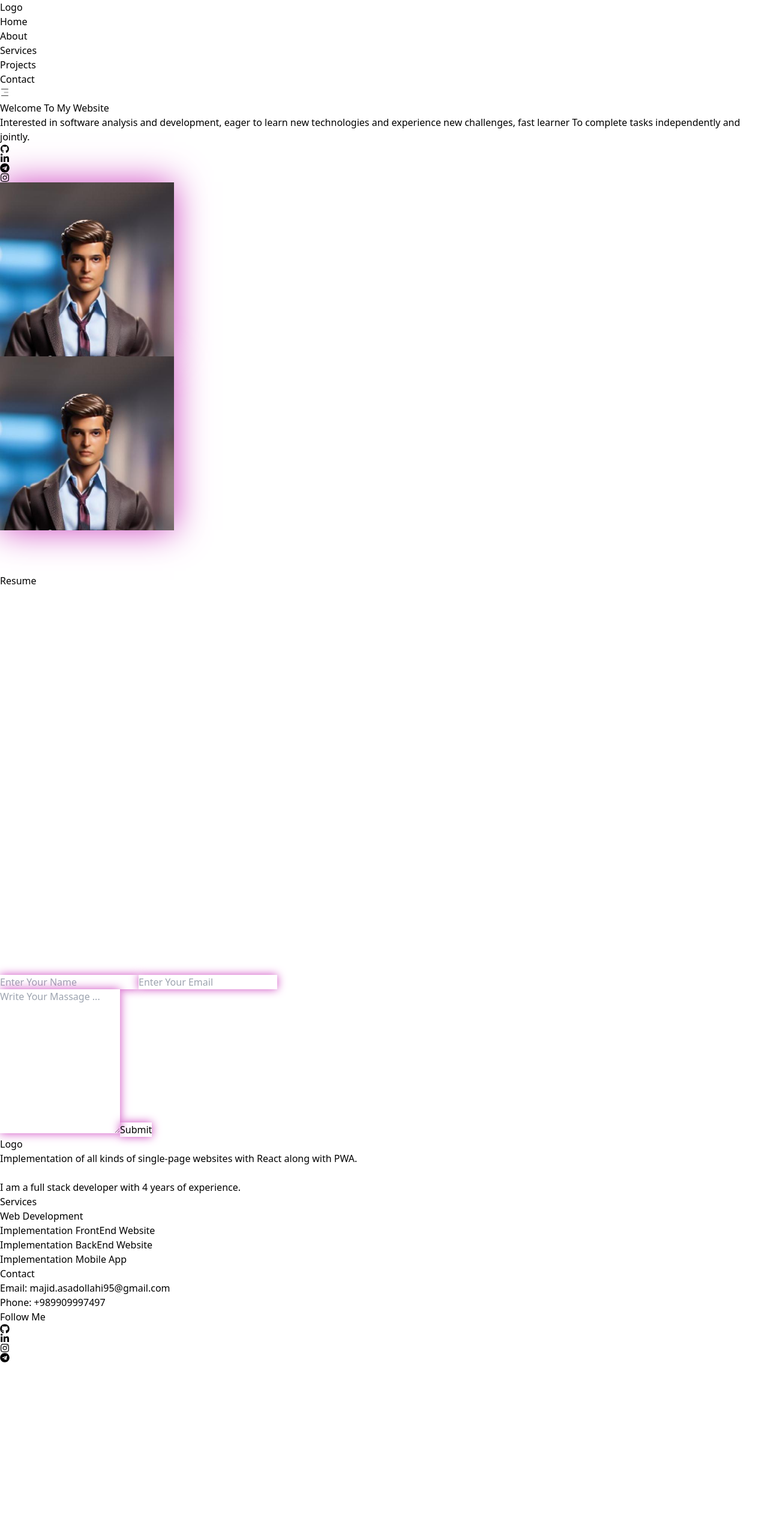
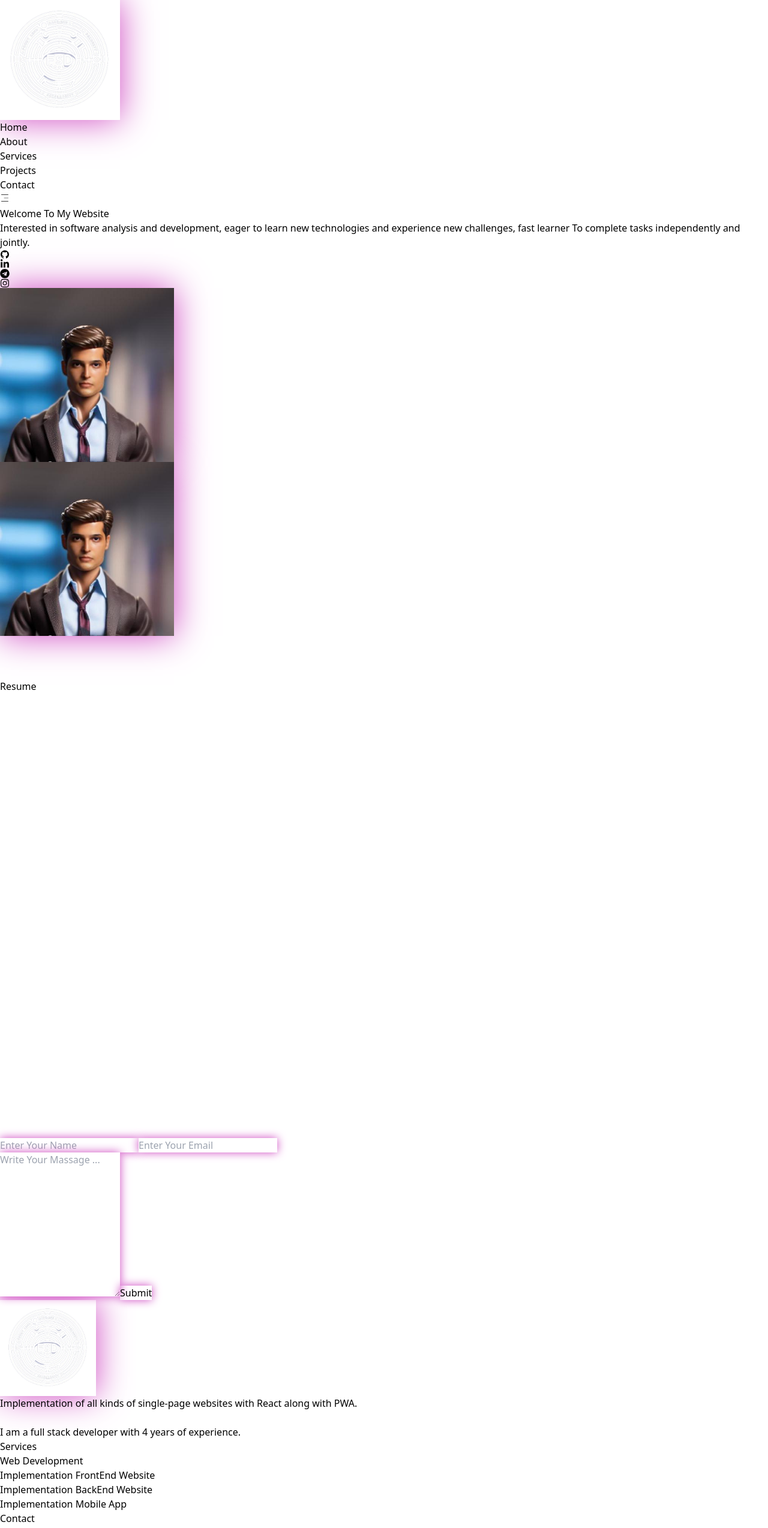
Before and after one commit to majid-757/Portfolio-2, a React (Vite) app: page / in a window 1280 px wide. Shown: the top 2547 px of the page at 60% size. Before the commit the page ends 2271 px from the top, so only its background shows below. Built offline with nearby package versions, Linux system fonts and the light colour scheme.

Commit message:
Change some parts

```diff
--- a/src/components/Footer.jsx
+++ b/src/components/Footer.jsx
@@ -1,15 +1,19 @@
 import { FaGithub, FaLinkedinIn } from "react-icons/fa";
-// import { AiFillGithub } from "react-icons/ai";
 import { FaInstagram, FaTelegram } from "react-icons/fa";
+
+import img from "../assets/4.png";
 
 const Footer = () => {
   return (
     <footer className="bg-slate-800 text-white lg:px-48 px-4 py-20">
       <div className="container mx-auto grid grid-cols-1 md:grid-cols-4 gap-4">
         <div className="mb-4 md:mb-0">
-          <span className="text-3xl font-semibold text-fuchsia-800 py-2 uppercase">
-            Logo
-          </span>
+          <img
+            src={img}
+            width={160}
+            height={100}
+            className="rounded-full border-2 p-1 border-fuchsia-500 img-glow"
+          />
           <p className="text-[16px] my-4 ">
             Implementation of all kinds of single-page websites with React along
             with PWA. <br></br> <br></br> I am a full stack developer with 4
--- a/src/components/Nav.jsx
+++ b/src/components/Nav.jsx
@@ -2,6 +2,8 @@ import { useState } from "react";
 import { Link } from "react-scroll";
 import { FaTimes } from "react-icons/fa";
 import { CiMenuFries } from "react-icons/ci";
+
+import img from "../assets/4.png";
 
 const Nav = () => {
   const [click, setClick] = useState(false);
@@ -45,7 +47,12 @@ const Nav = () => {
     <nav>
       <div className="h-10vh flex justify-between z-50 text-white lg:py-5 px-20 py-4 border-b border-slate-800">
         <div className="flex items-center flex-1">
-          <span className="text-3x1 font-bold">Logo</span>
+          <img
+            src={img}
+            width={200}
+            height={100}
+            className="rounded-full border-2 p-1 border-fuchsia-500 img-glow"
+          />
         </div>
         <div className="lg:flex md:flex lg:flex-1 items-center justify-end font-normal hidden">
           <div className="flex-10">
--- a/src/components/Services.jsx
+++ b/src/components/Services.jsx
@@ -24,19 +24,19 @@ const Services = () => {
           data-aos="fade-up"
           className="text-[26px] flex items-center justify-center font-semibold text-fuchsia-800 rounded-ss-3xl rounded-br-3xl h-36 w-44 border-2 border-fuchsia-800 b_glow"
         >
-          HTML
+          Javascript
         </h2>
         <h2
           data-aos="fade-down"
           className="text-[26px] flex items-center justify-center font-semibold text-fuchsia-800 rounded-ss-3xl rounded-br-3xl h-36 w-44 border-2 border-fuchsia-800 b_glow"
         >
-          CSS
+          Typescript
         </h2>
         <h2
           data-aos="fade-up"
           className="text-[26px] flex items-center justify-center font-semibold text-fuchsia-800 rounded-ss-3xl rounded-br-3xl h-36 w-44 border-2 border-fuchsia-800 b_glow"
         >
-          Javascript
+          Python
         </h2>
         <h2
           data-aos="fade-down"
@@ -44,6 +44,30 @@ const Services = () => {
         >
           React
         </h2>
+        <h2
+          data-aos="fade-down"
+          className="text-[26px] flex items-center justify-center font-semibold text-fuchsia-800 rounded-ss-3xl rounded-br-3xl h-36 w-44 border-2 border-fuchsia-800 b_glow"
+        >
+          Next
+        </h2>
+        <h2
+          data-aos="fade-down"
+          className="text-[26px] flex items-center justify-center font-semibold text-fuchsia-800 rounded-ss-3xl rounded-br-3xl h-36 w-44 border-2 border-fuchsia-800 b_glow"
+        >
+          Django
+        </h2>
+        <h2
+          data-aos="fade-down"
+          className="text-[26px] flex items-center justify-center font-semibold text-fuchsia-800 rounded-ss-3xl rounded-br-3xl h-36 w-44 border-2 border-fuchsia-800 b_glow"
+        >
+          MongoDB
+        </h2>
+        <h2
+          data-aos="fade-down"
+          className="text-[26px] flex items-center justify-center font-semibold text-fuchsia-800 rounded-ss-3xl rounded-br-3xl h-36 w-44 border-2 border-fuchsia-800 b_glow"
+        >
+          Mysql
+        </h2>
       </div>
     </div>
   );
```
Also changed, not shown: src/assets/4.png (added).
